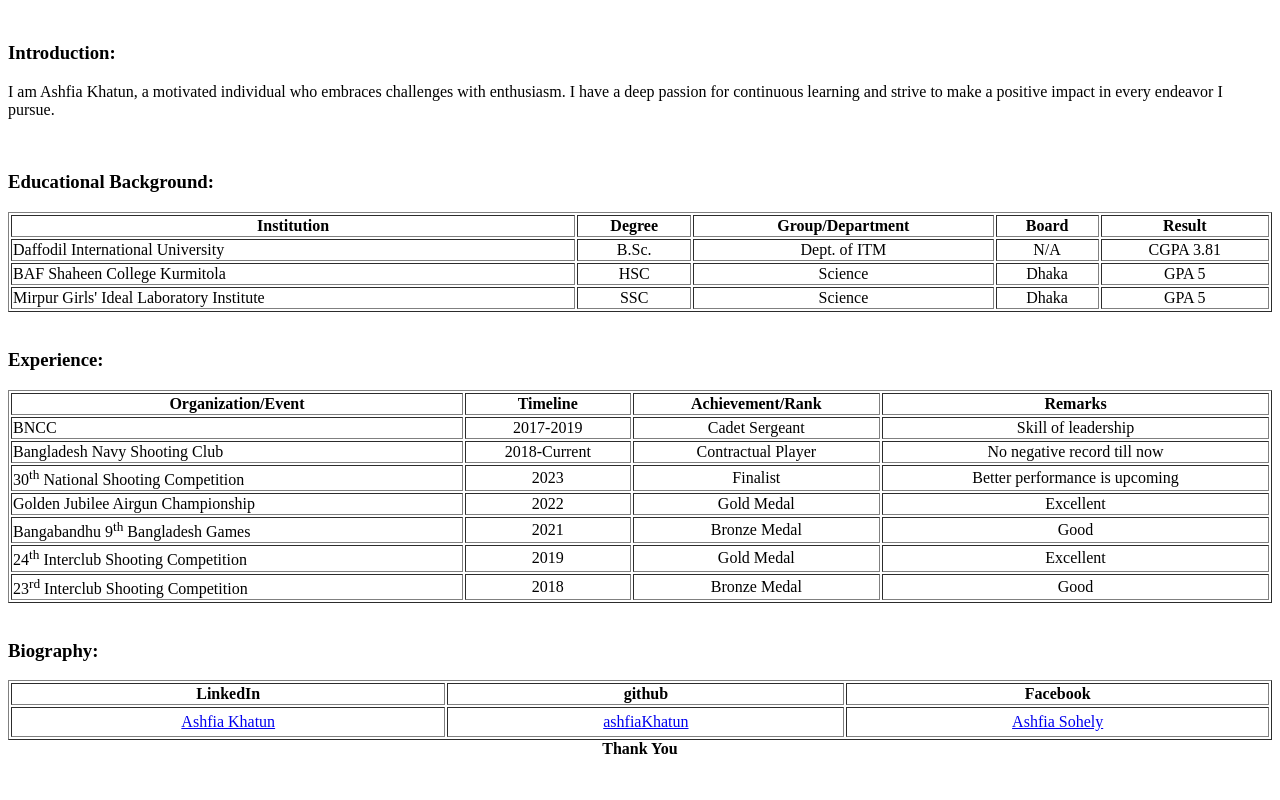
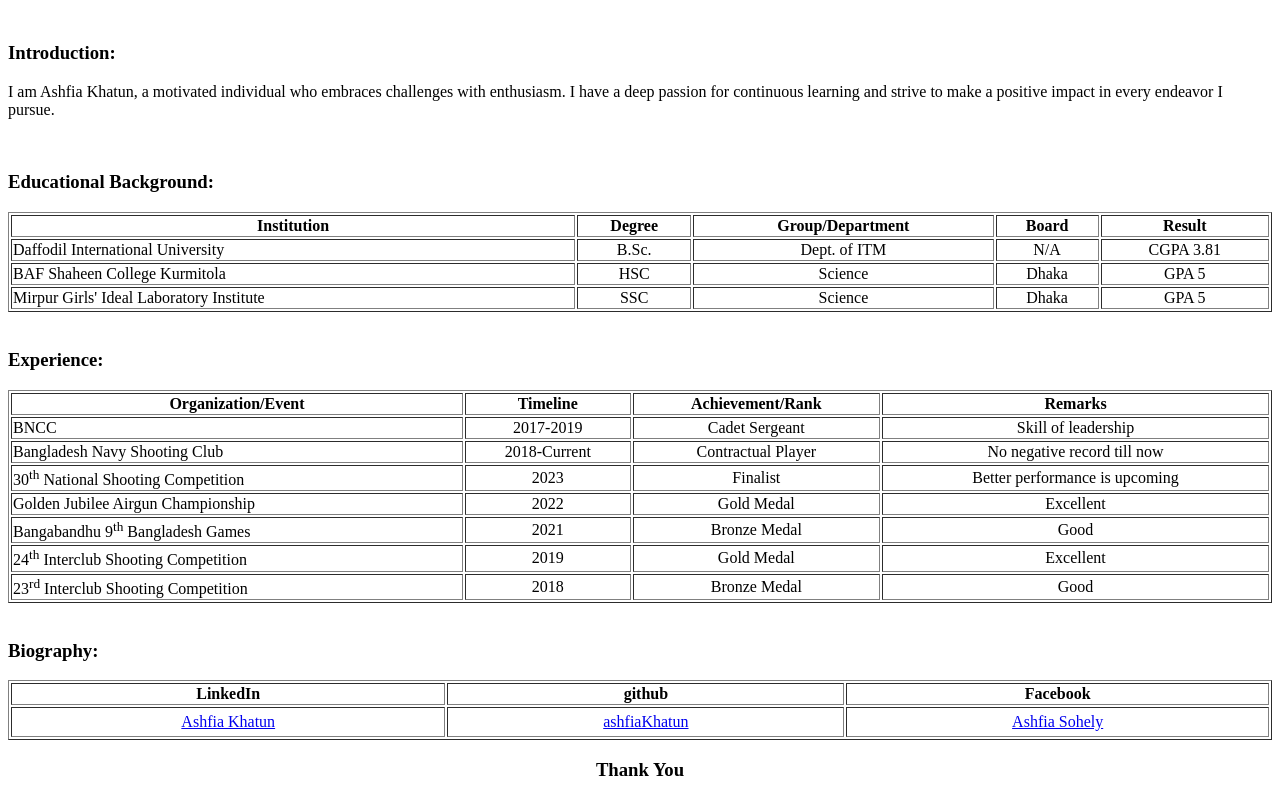
Before and after one commit to ashfiaKhatun/ITM224_Assignment1, a plain HTML site: page index.html in a window 1280 px wide. Shown: the part 334-1134 px from the top of the page. Before the commit the page ends 1100 px from the top, so only its background shows below. Drawn offline with Linux system fonts and the light colour scheme.

Commit message:
Update index.html

```diff
--- a/index.html
+++ b/index.html
@@ -136,6 +136,6 @@
         </table>
     </section>
 
-    <footer align="center"><b>Thank You</b></footer>
+    <footer align="center"><h3>Thank You</h3></footer>
 </body>
 </html>
```
